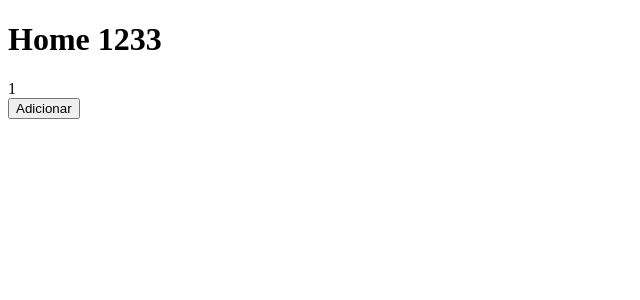
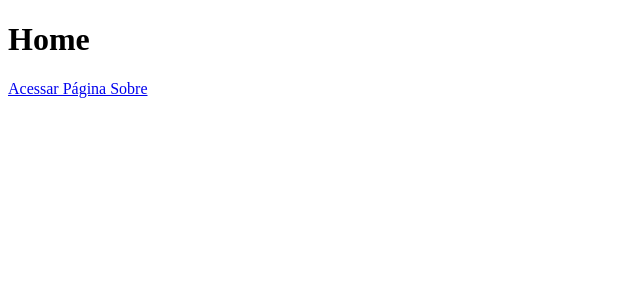
Before and after one commit to evandir-baldanza/ideia-unica, a Next.js app: page / in a window 1280 px wide. Shown: the top 300 px of the page, without its empty margins (0-640 px from the left). Built offline with nearby package versions, Linux system fonts and the light colour scheme.

Commit message:
primeira pagina 1

```diff
--- a/pages/index.js
+++ b/pages/index.js
@@ -1,32 +1,12 @@
-import { useState} from 'react';
-
+import Link from 'next/link'
 function Home() {
     return (
         <div>
-            <h1>Home 1233</h1>
-            <Contador />
-        </div>
-
-    )
-}
-
-function Contador() {
-    const [contador, setContador] = useState(1);
-
-    function adicionarContador() {
-        setContador(contador + 1);
-    }
-
-    return (
-        <div>
-            <div>{contador}</div>
-            <button onClick={adicionarContador}>Adicionar</button>
+            <h1>Home</h1>
+            <Link href="/sobre">
+                <a>Acessar Página Sobre</a>
+            </Link>
         </div>
     )
 }
-
-function Pagina() {
-    return <Contador />
-}
-
-export default Home
+export default Home;
```
Also changed, not shown: pages/sobre.js (added, +12 -0 lines).
